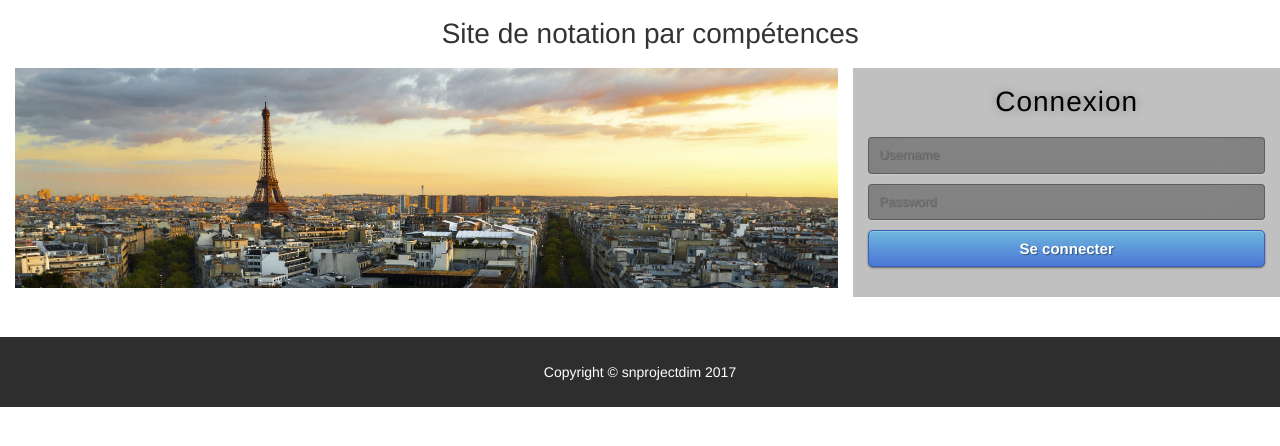
After one commit to thomasdelattre/snprojectdim, a PHP site: page /login.php in a window 1280 px wide. The commit adds this page. Shown: the top 446 px of the page. Run offline with PHP 8.4, Linux system fonts and the light colour scheme; some libraries are stand-ins or nearby versions.

Commit message:
connexion

```diff
--- a/css/style.css
+++ b/css/style.css
@@ -259,3 +259,7 @@ tr:nth-child(odd){
     margin:0;
     padding:0;
 }
+.connection
+{
+	background-color: red !important;
+}
--- a/evaluations.php
+++ b/evaluations.php
@@ -63,7 +63,7 @@ include('includes/haut.inc.php');
 
 				?>
 
-				<th><?php echo $data['libelle'] ?></th>
+				<th><?php echo $data['libelle'];  ?></th>
 				<?php
 			}
 			?>
--- a/includes/bas.inc.php
+++ b/includes/bas.inc.php
@@ -10,7 +10,7 @@
 </footer>
 
 <!-- Scroll to Top Button (Only visible on small and extra-small screen sizes) -->
-<div class="scroll-top page-scroll hidden-sm hidden-xs hidden-lg hidden-md">
+<div class="scroll-top page-scroll hidden-sm hidden-xs hidden-lg hidden-md navbar-fixed-bottom">
 	<a class="btn btn-primary" href="#page-top">
 		<i class="fa fa-chevron-up"></i>
 	</a>
--- a/includes/connexion.inc.php
+++ b/includes/connexion.inc.php
@@ -2,4 +2,25 @@
 //connexion a la bdd
 $pdo = new PDO('mysql:host=127.0.0.1;dbname=snproject', 'root', '');
 $pdo->setAttribute(PDO::ATTR_ERRMODE, PDO::ERRMODE_EXCEPTION);
+$pdo->exec("SET CHARACTER SET utf8");
+$connecter=false;
+if(isset($_COOKIE['CookieConnection']))
+{
+	$connecter=true;
+	$cookie=$_COOKIE['CookieConnection'];
+	$query = 'SELECT * FROM  prof where sid=:sid ';
+    $prep = $pdo->prepare($query);
+    $prep->bindValue(':sid',$cookie);
+    $prep->execute();
+
+	if($data=$prep->fetch())
+	{
+		$connecter=true;
+
+
+	}
+
+}
+else
+$connecter=false;
 ?>
--- a/includes/haut.inc.php
+++ b/includes/haut.inc.php
@@ -4,6 +4,7 @@
 <head>
 
     <meta charset="utf-8">
+    <meta http-equiv="Content-Type" content="text/html; charset=utf-8" />
     <meta name="viewport" content="width=device-width, initial-scale=1">
     <meta name="description" content="">
     <meta name="author" content="">
--- /dev/null
+++ b/login.php
@@ -0,0 +1,157 @@
+<?php
+include ('includes/connexion.inc.php');
+setcookie("CookieConnection",'',time()+300);
+
+//Traitement de connexion
+$messagerr='';
+if(isset($_GET['usern']) && isset($_GET['mdp']))
+{
+    $email =$_GET['usern'];
+    $mdp=$_GET['mdp'];
+    $mdp=md5($mdp);
+
+    if($email!=''&&$mdp!='')
+    {
+        $query = "SELECT * FROM prof where login='$email' && mdp='$mdp'";
+        $stmt = $pdo->query($query);
+        if($data=$stmt->fetch())
+        {
+                $id=$data['idP'];
+            $sid=md5($email.$mdp.time());
+            setcookie("CookieConnection",$sid);
+
+            $query = 'UPDATE  prof SET sid=:sid where idP= :id';
+                $prep = $pdo->prepare($query);
+                $prep->bindValue(':sid',$sid);
+                $prep->bindValue(':id', $id);
+                $prep->execute();
+
+            header('Location:index.php');
+        }
+        else
+            $messagerr="Cet utilisateur n'exsite pas !";
+
+    }
+}
+?>
+<!DOCTYPE html>
+<html lang="fr">
+
+<head>
+
+    <meta charset="utf-8">
+    <meta name="viewport" content="width=device-width, initial-scale=1">
+    <meta name="description" content="">
+    <meta name="author" content="">
+    <script src="https://ajax.googleapis.com/ajax/libs/jquery/1.12.4/jquery.min.js"></script>
+     <script src="vendor/bootstrap/js/bootstrap.min.js"></script>
+    <title></title>
+
+    <!-- Bootstrap Core CSS -->
+    <link href="vendor/bootstrap/css/bootstrap.min.css" rel="stylesheet">
+    <link rel="stylesheet" type="text/css" href="css/style.css">
+  <link rel="stylesheet" href="https://cdnjs.cloudflare.com/ajax/libs/normalize/5.0.0/normalize.min.css">
+  <script src="js/index.js"></script>
+
+
+      <style>
+      /* NOTE: The styles were added inline because Prefixfree needs access to your styles and they must be inlined if they are on local disk! */
+      @import url(http://fonts.googleapis.com/css?family=Open+Sans);
+.btn { display: inline-block; *display: inline; *zoom: 1; padding: 4px 10px 4px; margin-bottom: 10px; font-size: 13px; line-height: 18px; color: #333333; text-align: center;text-shadow: 0 1px 1px rgba(255, 255, 255, 0.75); vertical-align: middle; background-color: #f5f5f5; background-image: -moz-linear-gradient(top, #ffffff, #e6e6e6); background-image: -ms-linear-gradient(top, #ffffff, #e6e6e6); background-image: -webkit-gradient(linear, 0 0, 0 100%, from(#ffffff), to(#e6e6e6)); background-image: -webkit-linear-gradient(top, #ffffff, #e6e6e6); background-image: -o-linear-gradient(top, #ffffff, #e6e6e6); background-image: linear-gradient(top, #ffffff, #e6e6e6); background-repeat: repeat-x; filter: progid:dximagetransform.microsoft.gradient(startColorstr=#ffffff, endColorstr=#e6e6e6, GradientType=0); border-color: #e6e6e6 #e6e6e6 #e6e6e6; border-color: rgba(0, 0, 0, 0.1) rgba(0, 0, 0, 0.1) rgba(0, 0, 0, 0.25); border: 1px solid #e6e6e6; -webkit-border-radius: 4px; -moz-border-radius: 4px; border-radius: 4px; -webkit-box-shadow: inset 0 1px 0 rgba(255, 255, 255, 0.2), 0 1px 2px rgba(0, 0, 0, 0.05); -moz-box-shadow: inset 0 1px 0 rgba(255, 255, 255, 0.2), 0 1px 2px rgba(0, 0, 0, 0.05); box-shadow: inset 0 1px 0 rgba(255, 255, 255, 0.2), 0 1px 2px rgba(0, 0, 0, 0.05); cursor: pointer; *margin-left: .3em; }
+.btn:hover, .btn:active, .btn.active, .btn.disabled, .btn[disabled] { background-color: #e6e6e6; }
+.btn-large { padding: 9px 14px; font-size: 15px; line-height: normal; -webkit-border-radius: 5px; -moz-border-radius: 5px; border-radius: 5px; }
+.btn:hover { color: #333333; text-decoration: none; background-color: #e6e6e6; background-position: 0 -15px; -webkit-transition: background-position 0.1s linear; -moz-transition: background-position 0.1s linear; -ms-transition: background-position 0.1s linear; -o-transition: background-position 0.1s linear; transition: background-position 0.1s linear; }
+.btn-primary, .btn-primary:hover { text-shadow: 0 -1px 0 rgba(0, 0, 0, 0.25); color: #ffffff; }
+.btn-primary.active { color: rgba(255, 255, 255, 0.75); }
+.btn-primary { background-color: #4a77d4; background-image: -moz-linear-gradient(top, #6eb6de, #4a77d4); background-image: -ms-linear-gradient(top, #6eb6de, #4a77d4); background-image: -webkit-gradient(linear, 0 0, 0 100%, from(#6eb6de), to(#4a77d4)); background-image: -webkit-linear-gradient(top, #6eb6de, #4a77d4); background-image: -o-linear-gradient(top, #6eb6de, #4a77d4); background-image: linear-gradient(top, #6eb6de, #4a77d4); background-repeat: repeat-x; filter: progid:dximagetransform.microsoft.gradient(startColorstr=#6eb6de, endColorstr=#4a77d4, GradientType=0);  border: 1px solid #3762bc; text-shadow: 1px 1px 1px rgba(0,0,0,0.4); box-shadow: inset 0 1px 0 rgba(255, 255, 255, 0.2), 0 1px 2px rgba(0, 0, 0, 0.5); }
+.btn-primary:hover, .btn-primary:active, .btn-primary.active, .btn-primary.disabled, .btn-primary[disabled] { filter: none; background-color: #4a77d4; }
+.btn-block { width: 100%; display:block; }
+
+* { -webkit-box-sizing:border-box; -moz-box-sizing:border-box; -ms-box-sizing:border-box; -o-box-sizing:border-box; box-sizing:border-box; }
+
+.connexion
+{
+    background-color: #C0C0C0 !important ;
+}
+.login {
+
+
+
+    width:100%;
+    height:50%;
+}
+.login h1 { color: #000; text-shadow: 0 0 10px rgba(0,0,0,0.3); letter-spacing:1px; text-align:center; }
+
+input {
+    width: 100%;
+    margin-bottom: 10px;
+    background: rgba(0,0,0,0.3);
+    border: none;
+    outline: none;
+    padding: 10px;
+    font-size: 13px;
+    color: #fff;
+    text-shadow: 1px 1px 1px rgba(0,0,0,0.3);
+    border: 1px solid rgba(0,0,0,0.3);
+    border-radius: 4px;
+    box-shadow: inset 0 -5px 45px rgba(100,100,100,0.2), 0 1px 1px rgba(255,255,255,0.2);
+    -webkit-transition: box-shadow .5s ease;
+    -moz-transition: box-shadow .5s ease;
+    -o-transition: box-shadow .5s ease;
+    -ms-transition: box-shadow .5s ease;
+    transition: box-shadow .5s ease;
+}
+input:focus { box-shadow: inset 0 -5px 45px rgba(100,100,100,0.4), 0 1px 1px rgba(255,255,255,0.2); }
+img
+{
+    width: 100%;
+}
+
+    </style>
+
+  <script src="https://cdnjs.cloudflare.com/ajax/libs/prefixfree/1.0.7/prefixfree.min.js"></script>
+</head>
+
+<body id="page-top" class="index">
+<section>
+    <div class="container-fluid">
+        <div class="site-pusher">
+
+
+
+
+   </header>
+
+<div class="row">
+
+<div class="col-md-4">
+<img src="" alt="" />
+</div>
+<div class="col-md-8">
+<h1>Site de notation par compétences  </h1>
+</div>
+
+</div>
+    <header>
+<div class="row">
+<div class="col-md-8">
+<img src="images/paris.png" alt="" />
+</div>
+<div class="col-md-4 connexion">
+	<div class="login">
+    <h1>Connexion</h1>
+    <form method="get" action="login.php">
+        <input type="text" name="usern" placeholder="Username" required="required" />
+        <input type="password" name="mdp" placeholder="Password" required="required" />
+        <button type="submit" class="btn btn-primary btn-block btn-large">Se connecter</button>
+        <label class="erreur"><?php echo $messagerr ;?></label>
+    </form>
+    </diV>
+
+    <script src="js/index.js"></script>
+</diV>
+</div>
+
+<?php
+include('includes/bas.inc.php');
+?>
```
Also changed, not shown: competences.php (+6 -1 lines), js/index.js (added, +9 -0 lines), images/paris.png (added).
